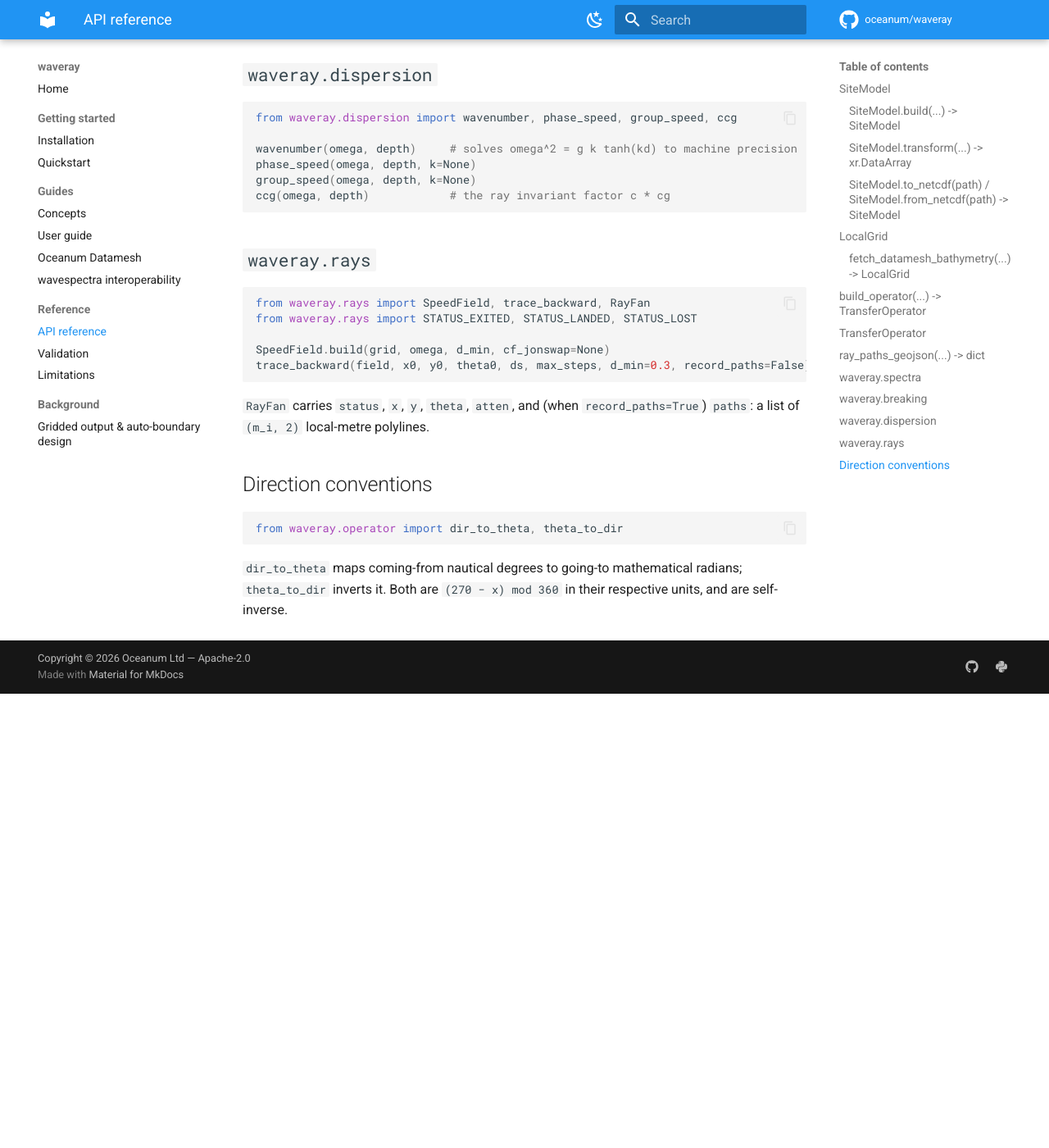
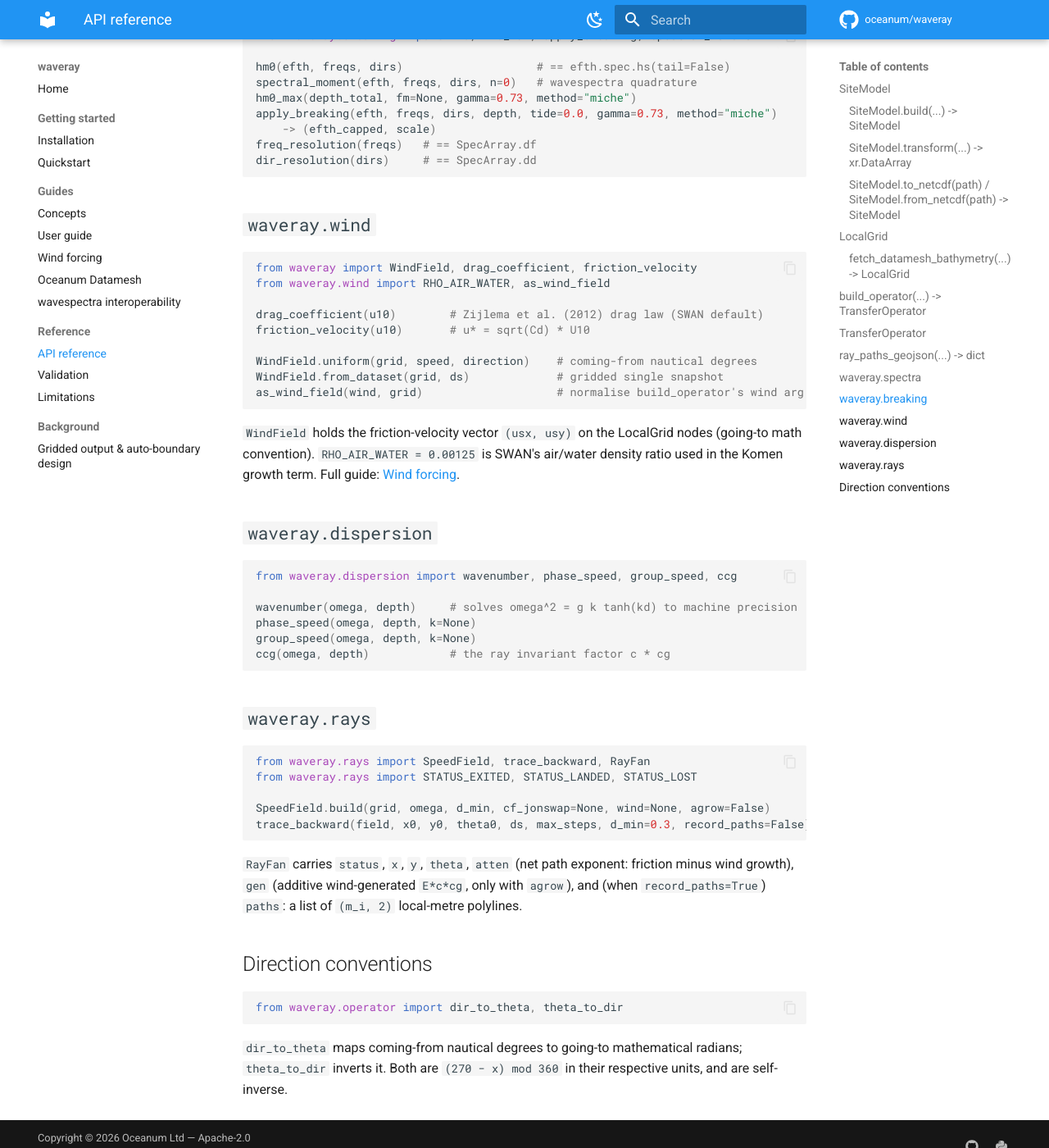
Before and after one commit to oceanum/waveray, an MkDocs documentation site: the page built from docs/api.md, in a window 1280 px wide and 1400 px high, scrolled down 4140 px. Shown: the whole window at 82% size. Built offline with MkDocs 1.6.1 and Material for MkDocs 9.7.7, drawn with Linux system fonts in a browser that asks for light colours; comment, search, counter and statistics services are not loaded; before the commit the page ends 4986 px from its top, so only the background shows below that; some of the changed text lies outside the part shown.

Commit message:
docs: full wind forcing documentation
New docs/wind.md guide (physics with the SWAN formulations, input forms
and conventions, agrow semantics and unit requirement, stored metadata,
caveats, validation summary, references), wired into the nav; api.md
gains the waveray.wind module, wind/agrow arguments and the E0/attrs
rows; index.md and usage.md link through. mkdocs build --strict clean.

Co-Authored-By: Claude Fable 5 <noreply@anthropic.com>
Claude-Session: https://claude.ai/code/session_01SR4P8PP9t7Qig9fL2g8rQ6

````diff
--- a/docs/api.md
+++ b/docs/api.md
@@ -4,8 +4,9 @@ Everything in this page is importable from the top-level package unless noted.
 
 ```python
 from waveray import (
-    LocalGrid, SiteModel, TransferOperator,
-    build_operator, fetch_datamesh_bathymetry, ray_paths_geojson,
+    LocalGrid, SiteModel, TransferOperator, WindField,
+    build_operator, drag_coefficient, fetch_datamesh_bathymetry,
+    friction_velocity, ray_paths_geojson,
     set_wavespectra_attrs, to_specdataset,
 )
 ```
@@ -34,7 +35,8 @@ SiteModel.build(
 ```
 
 Traces rays once and assembles the transfer operator. `ray_kwargs` are `nsub`,
-`ds`, `max_steps`, `d_min`, `cf_jonswap`.
+`ds`, `max_steps`, `d_min`, `cf_jonswap`, `boundary_mode`, `wind`, `agrow`
+(see [Wind forcing](wind.md) for the last two).
 
 ### `SiteModel.transform(...) -> xr.DataArray`
 
@@ -111,6 +113,9 @@ build_operator(
     max_steps=None,        # default ~1.5 domain perimeters
     d_min=0.3,             # grounding depth [m]
     cf_jonswap=0.038,      # JONSWAP friction; None disables
+    boundary_mode="bbox",  # "bbox" | "line" | "ring"
+    wind=None,             # (speed, dir) | xr.Dataset | WindField; see wind.md
+    agrow=False,           # also integrate linear wind growth into E0
 ) -> TransferOperator
 ```
 
@@ -119,13 +124,14 @@ build_operator(
 | Member | Description |
 |---|---|
 | `.T` | `(nf, ndir_t, K, ndir_b)` transfer matrix |
+| `.E0` | `(nf, ndir_t)` additive wind-growth spectrum, or `None` (see [Wind forcing](wind.md)) |
 | `.freq`, `.dir_t`, `.dir_b` | spectral grid |
 | `.bp_x`, `.bp_y` | boundary point positions, metres |
 | `.target_x`, `.target_y`, `.depth_target` | target position and depth |
 | `.n_boundary` | `K` |
-| `.attrs` | `nsub`, `ds`, `d_min`, `max_steps`, `cf_jonswap`, `lost_fraction`, `landed_fraction` |
-| `.apply(efth)` | contract with `(..., K, nf, ndir_b)` → `(..., nf, ndir_t)` |
-| `.to_netcdf(path)` / `.from_netcdf(path)` | persistence |
+| `.attrs` | `nsub`, `ds`, `d_min`, `max_steps`, `cf_jonswap`, `boundary_mode`, `wind_source`, `agrow`, `lost_fraction`, `landed_fraction`, `escaped_fraction` (+ `wind_speed`, `wind_dir` for uniform wind) |
+| `.apply(efth)` | contract with `(..., K, nf, ndir_b)` → `(..., nf, ndir_t)`, then add `E0` if present |
+| `.to_netcdf(path)` / `.from_netcdf(path)` | persistence (includes `E0`) |
 | `.to_dataset()` / `.from_dataset(ds)` | xarray round-trip |
 
 ---
@@ -174,6 +180,25 @@ freq_resolution(freqs)   # == SpecArray.df
 dir_resolution(dirs)     # == SpecArray.dd
 ```
 
+## `waveray.wind`
+
+```python
+from waveray import WindField, drag_coefficient, friction_velocity
+from waveray.wind import RHO_AIR_WATER, as_wind_field
+
+drag_coefficient(u10)        # Zijlema et al. (2012) drag law (SWAN default)
+friction_velocity(u10)       # u* = sqrt(Cd) * U10
+
+WindField.uniform(grid, speed, direction)    # coming-from nautical degrees
+WindField.from_dataset(grid, ds)             # gridded single snapshot
+as_wind_field(wind, grid)                    # normalise build_operator's wind arg
+```
+
+`WindField` holds the friction-velocity vector `(usx, usy)` on the LocalGrid
+nodes (going-to math convention). `RHO_AIR_WATER = 0.00125` is SWAN's
+air/water density ratio used in the Komen growth term. Full guide:
+[Wind forcing](wind.md).
+
 ## `waveray.dispersion`
 
 ```python
@@ -191,12 +216,14 @@ ccg(omega, depth)            # the ray invariant factor c * cg
 from waveray.rays import SpeedField, trace_backward, RayFan
 from waveray.rays import STATUS_EXITED, STATUS_LANDED, STATUS_LOST
 
-SpeedField.build(grid, omega, d_min, cf_jonswap=None)
+SpeedField.build(grid, omega, d_min, cf_jonswap=None, wind=None, agrow=False)
 trace_backward(field, x0, y0, theta0, ds, max_steps, d_min=0.3, record_paths=False) -> RayFan
 ```
 
-`RayFan` carries `status`, `x`, `y`, `theta`, `atten`, and (when
-`record_paths=True`) `paths`: a list of `(m_i, 2)` local-metre polylines.
+`RayFan` carries `status`, `x`, `y`, `theta`, `atten` (net path exponent:
+friction minus wind growth), `gen` (additive wind-generated `E*c*cg`, only
+with `agrow`), and (when `record_paths=True`) `paths`: a list of `(m_i, 2)`
+local-metre polylines.
 
 ## Direction conventions
 
--- a/mkdocs.yml
+++ b/mkdocs.yml
@@ -47,6 +47,7 @@ nav:
   - Guides:
       - Concepts: concepts.md
       - User guide: usage.md
+      - Wind forcing: wind.md
       - Oceanum Datamesh: datamesh.md
       - wavespectra interoperability: wavespectra.md
   - Reference:
````
Also changed, not shown: docs/index.md (+4 -3 lines), docs/usage.md (+1 -1 lines), docs/wind.md (added, +210 -0 lines).
